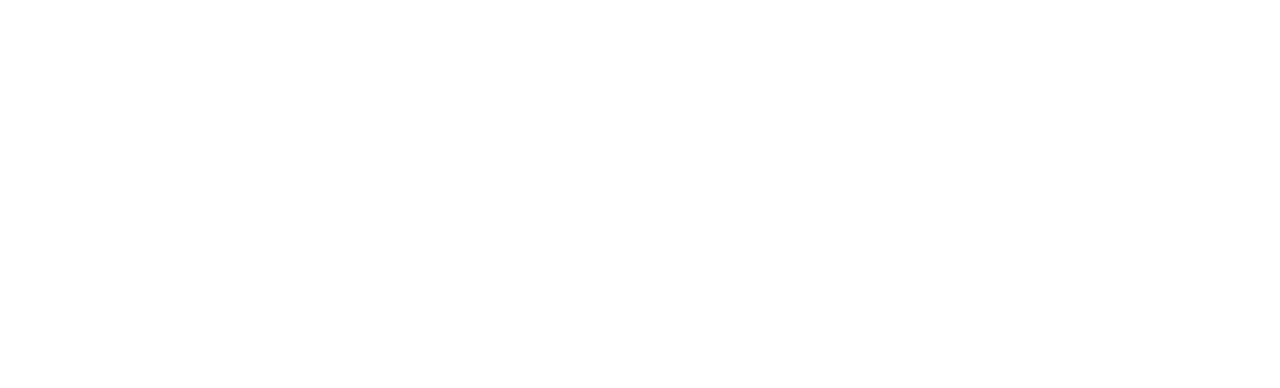
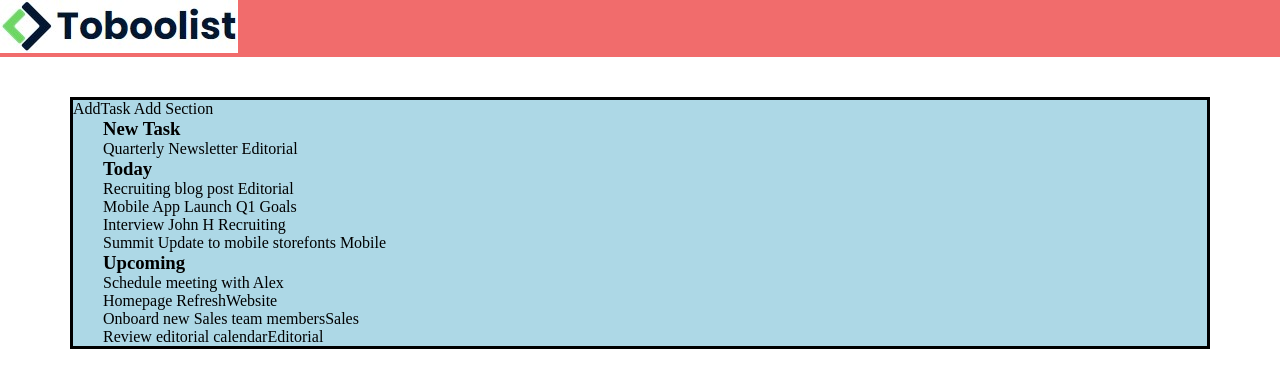
Before and after one commit to Synapse-ITA/html-css-toboolist, a plain HTML site: page index.html in a window 1280 px wide. Drawn offline with Linux system fonts and the light colour scheme; files that its build step writes are made by us from their sources.

Commit message:
html structure + few css

```diff
--- a/css/style.css
+++ b/css/style.css
@@ -0,0 +1,25 @@
+* {
+    border: 0;
+    margin: 0;
+    box-sizing: border-box;
+}
+
+.border-header {
+    background-color: rgb(241, 108, 108);
+}
+
+.border-main {
+    background-color: lightblue;
+    border: solid;
+    margin-top: 40px;
+    margin-left: 70px;
+    margin-right: 70px;
+}
+
+.bg-div-principale {
+    background-color: lightslategray;
+}
+
+.space-didascalie {
+    margin-left: 30px;
+}
--- a/index.html
+++ b/index.html
@@ -1,18 +1,63 @@
 <!DOCTYPE html>
 <html lang="en">
+
 <head>
     <meta charset="UTF-8">
     <meta name="viewport" content="width=device-width, initial-scale=1.0">
     <title>Document</title>
-    <link rel="stylesheet" href="style.css">
+    <link rel="stylesheet" href="./css/style.css">
 </head>
+
+<!-- PARTE SUPERIORE TITOLO-->
 
 <body>
     <header>
-
+        <div class="border-header">
+            <img id="Logo-header" src="./img/Toboolist-logo.jpg" alt="Logo Toobolist">
+        </div>
     </header>
 
+    <!--PARTE CENTRALE TO DO LIST-->
     <main>
+    <div class="border-main">
+        <section>
+            <div>
+                <p><span>AddTask</span> <span>Add Section</span></p>
+            </div>
+        </section>
+
+        <section>
+            <div class="space-didascalie">
+                <h3>New Task</h3>
+                <p>Quarterly Newsletter <span>Editorial</span></p>
+            </div>
+        </section>
+
+        <section>
+            <div class="space-didascalie">
+                <h3>Today</h3>
+                <p>Recruiting blog post <span>Editorial</span></p>
+                <p>Mobile App Launch <span>Q1 Goals</span></p>
+                <p>Interview John H <span>Recruiting</span></p>
+                <p>Summit Update to mobile storefonts <span>Mobile</span></p>
+
+            </div>
+        </section>
+
+        <section>
+            <div class="space-didascalie">
+                <h3>Upcoming</h3>
+                <p>Schedule meeting with Alex</p>
+                <p>Homepage Refresh<span>Website</span></p>
+                <p>Onboard new Sales team members<span>Sales</span></p>
+                <p>Review editorial calendar<span>Editorial</span></p>
+
+            </div>
+    </div>
+
+        </section>
+
+
 
     </main>
 
```
Also changed, not shown: img/Toboolist-logo.jpg (added).
